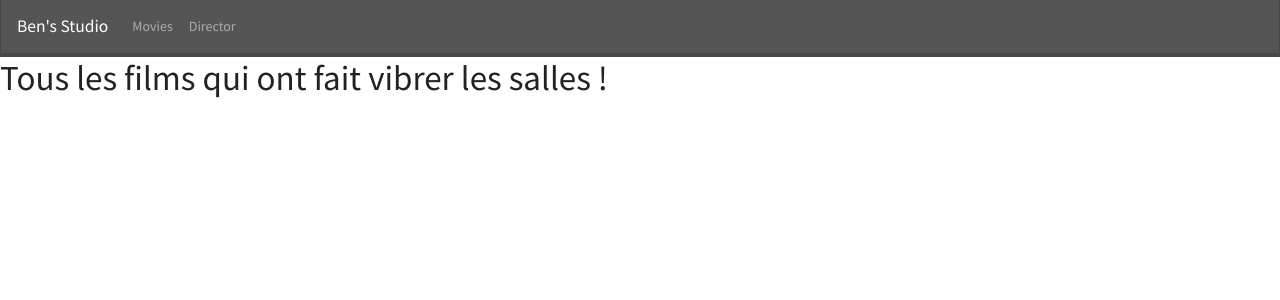
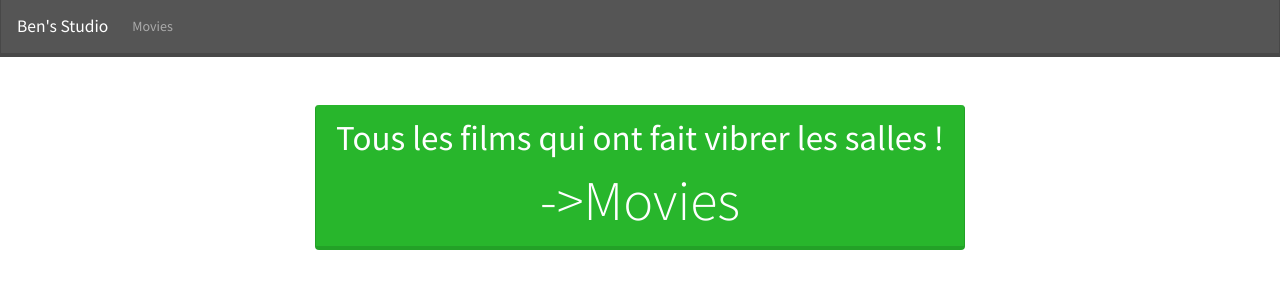
Before and after one commit to benr2o/vuejs-project, a Vue app: page /#/ in a window 1280 px wide. Shown: the top 300 px of the page. Built offline with nearby package versions, Linux system fonts and the light colour scheme.

Commit message:
add vote + change item in array + change home page

```diff
--- a/public/style.css
+++ b/public/style.css
@@ -1,5 +1,22 @@
 li {
     list-style:none;
+}
+
+.img-top {
+    position: relative;
+    height: 150px;
+    overflow: hidden;
+}
+
+.img-top > img {
+    position: absolute;
+}
+
+.card {
+    width: 300px;
+    height: 300px;
+    box-shadow: 0px 0px 15px rgb(197, 197, 197);
+    overflow: hidden;
 }
 
 .img-cover {
--- a/src/App.vue
+++ b/src/App.vue
@@ -9,9 +9,6 @@
         <ul class="navbar-nav mr-auto">
           <li class="nav-item">
               <router-link :to="'/movies'" tag="a" class="nav-item nav-link">Movies</router-link>
-          </li>
-          <li class="nav-item">
-              <router-link :to="'/movies'" tag="a" class="nav-item nav-link">Director</router-link>
           </li>
         </ul>
       </div>
--- a/src/components/Home.vue
+++ b/src/components/Home.vue
@@ -1,5 +1,8 @@
 <template>
-    <div>
-        <h1>Tous les films qui ont fait vibrer les salles !</h1>
+    <div class="row justify-content-center align-items-center mt-5">
+        <div class="alert alert-success flex-column d-flex align-items-center">
+            <h1>Tous les films qui ont fait vibrer les salles !</h1>
+            <router-link :to="'/movies'" tag="a" class="display-4 text-white"><span>-></span>Movies </router-link>
+        </div>
     </div>
 </template>
--- a/src/components/Movie/Details.vue
+++ b/src/components/Movie/Details.vue
@@ -4,11 +4,12 @@
             <img class="cover" :src="movie.img"/>
         </div>
         <div class="container">
-            <div class="row justify-content-center">
-                <h1 class="display-1 text-uppercase">{{movie.title}}</h1>
+            <div class="row justify-content-center align-items-center">
+                <h1 class="display-1 text-uppercase col-12 text-center">{{movie.title}}</h1>
+                <p>{{movie.style}} - <strong>{{movie.langue}}</strong></p>
             </div>
-            <p>{{movie.date}} / {{movie.time}} </p>
-            <p>De <strong>{{movie.dire}}</strong></p>
+            <p>{{movie.date}} / {{movie.time}}</p>
+            <p>De <strong>{{movie.dire.name}} - {{movie.dire.live}} - {{movie.dire.born}}</strong></p>
             <h2>SYNOPSIS:</h2>
             <p>{{movie.desc}}</p>
             <div class="row col">
@@ -17,6 +18,12 @@
                     <router-link :to="'/edit/' + movie.id" class="btn btn-warning">Éditer</router-link>
                 </div>
             </div>
+            <hr>
+            <fieldset class="form-group col-3">
+                <legend>Vote</legend>
+                <label for="customRange1">Note : {{movie.vote}}/5</label>
+                <input type="range"  min="0" max="5" v-model="movie.vote" class="custom-range" id="customRange1">
+            </fieldset>
         </div>
     </div>
 </template>
--- a/src/components/Movie/Edit.vue
+++ b/src/components/Movie/Edit.vue
@@ -9,15 +9,24 @@
                     </div>
                     <div class="form-group">
                         <label for="date">Date</label>
-                        <input type="text" v-model="movie.date" class="form-control" id="date" aria-describedby="date" placeholder="1 janvier 2020">
-                    </div>
-                    <div class="form-group">
-                        <label for="director">Director</label>
-                        <input type="text" v-model="movie.dire" class="form-control" id="director" aria-describedby="director" placeholder="Director">
+                        <input type="date" v-model="movie.date" class="form-control" id="date" aria-describedby="date" placeholder="1 janvier 2020">
                     </div>
                     <div class="form-group">
                         <label for="description">Description</label>
                         <textarea v-model="movie.desc" class="form-control" id="description" rows="3"></textarea>
+                    </div>
+                    <h1>Director</h1>
+                    <div class="ml-5 form-group">
+                        <label for="director">Director name</label>
+                        <input type="text" v-model="movie.dire.name" class="form-control" id="director" aria-describedby="director" placeholder="Director">
+                    </div>
+                    <div class="ml-5 form-group">
+                        <label for="director">Director live</label>
+                        <input type="text" v-model="movie.dire.live" class="form-control" id="director" aria-describedby="director" placeholder="Director">
+                    </div>
+                    <div class="ml-5 form-group">
+                        <label for="director">Director born</label>
+                        <input type="text" v-model="movie.dire.born" class="form-control" id="director" aria-describedby="director" placeholder="Director">
                     </div>
                     <router-link :to="'/details/' + movie.id" class="btn btn-primary">Submit</router-link>
                 </fieldset>
--- a/src/components/Movie/Index.vue
+++ b/src/components/Movie/Index.vue
@@ -10,7 +10,7 @@
                     aria-describedby="inputGroup-sizing-default" v-model="search">
             </div>
             <ul>
-                <div class="row">
+                <div class="row justify-content-center">
                     <MovieItem v-for="(m,i) of filteredMovie" v-bind:key="m.title" v-bind:m="m" v-bind:i="i" v-on:delete-movie="deleteMovie(i)"
                         v-on:show-movie="showMovie(i)" v-on:edit-movie="editMovie(i)">
                     </MovieItem>
@@ -44,8 +44,8 @@ export default {
       filteredMovie() {
           return this.movies.filter(post => {
               return post.title.toLowerCase().includes(this.search.toLowerCase())
-                      || post.dire.toLowerCase().includes(this.search.toLowerCase())
-                      || post.date.toString().includes(this.search.toLowerCase())
+                    || post.dire.name.toLowerCase().includes(this.search.toLowerCase())
+                    || post.date.toString().includes(this.search.toLowerCase())
           })
       }
     },
--- a/src/components/Movie/Item.vue
+++ b/src/components/Movie/Item.vue
@@ -1,8 +1,10 @@
 <template>
-    <li class="col-5 ">
+    <li class="col-12 col-md-4">
         <div class="card mb-3">
+            <div class="img-top">
+                <img style="width: 100%; display: block;" :src="m.img" alt="Card image">
+            </div>
             <h3 class="card-header">{{m.title}}</h3>
-            <img style="height: 200px; width: 100%; display: block;" :src="m.img" alt="Card image">
             <div class="card-body">
                 <router-link :to="'/details/' + m.id" class="btn btn-primary mr-1">Details</router-link>
                 <button type="button" class="btn btn-danger" v-on:click="deleteMovie(i)">Supprimer</button>
--- a/src/main.js
+++ b/src/main.js
@@ -26,28 +26,35 @@ window.shared_data = {
     {
       id: 0,
       title: "The Avengers",
-        date: "25 avril 2012",
+      date: "2012-04-25",
       time: "2h 23min",
-        dire: "Joss Whedon",
-        desc: "Lorsque Nick Fury, le directeur du S.H.I.E.L.D., l'organisation qui préserve la paix au plan mondial, cherche à former une équipe de choc pour empêcher la destruction du monde, Iron Man, Hulk, Thor, Captain America, Hawkeye et Black Widow répondent présents. Les Avengers ont beau constituer la plus fantastique des équipes, il leur reste encore à apprendre à travailler ensemble, et non les uns contre les autres, d'autant que le redoutable Loki a réussi à accéder au Cube Cosmique et à son pouvoir illimité...",
-        img: "https://occ-0-590-586.1.nflxso.net/dnm/api/v6/6AYY37jfdO6hpXcMjf9Yu5cnmO0/AAAABd1ZQ7VuC9clk91edoXjp8YiMob36S1TrzKeJD0fgvJILpOxWpymgR8HVxsgykDmfDg0iJeiNhyPZxveWHuFSejWeLUy.jpg?r=796",
+      langue: "Américain",
+      dire: { name: "Joss Whedon", live: "New York", born: "23 juin 1964" },
+      style: "Sci-Fi / Fantasy",
+      desc:
+        "Lorsque Nick Fury, le directeur du S.H.I.E.L.D., l'organisation qui préserve la paix au plan mondial, cherche à former une équipe de choc pour empêcher la destruction du monde, Iron Man, Hulk, Thor, Captain America, Hawkeye et Black Widow répondent présents. Les Avengers ont beau constituer la plus fantastique des équipes, il leur reste encore à apprendre à travailler ensemble, et non les uns contre les autres, d'autant que le redoutable Loki a réussi à accéder au Cube Cosmique et à son pouvoir illimité...",
+      img:
+        "https://occ-0-590-586.1.nflxso.net/dnm/api/v6/6AYY37jfdO6hpXcMjf9Yu5cnmO0/AAAABd1ZQ7VuC9clk91edoXjp8YiMob36S1TrzKeJD0fgvJILpOxWpymgR8HVxsgykDmfDg0iJeiNhyPZxveWHuFSejWeLUy.jpg?r=796",
       trailer: "https://www.youtube.com/watch?v=b-kTeJhHOhc",
-        show: false,
-        edit: false
-    }, {
+      vote: 0
+    },
+    {
       id: 1,
       title: "Harry Potter 1",
-        date: "5 décembre 2001",
+      date: "2001-05-12",
+      langue: "Anglais",
       time: "2h 32min",
-        dire: "Chris Columbus",
-        desc: "Orphelin, le jeune Harry Potter peut enfin quitter ses tyranniques oncle et tante Dursley lorsqu'un curieux messager lui révèle qu'il est un sorcier.",
-        img: "https://images.justwatch.com/backdrop/52992074/s1440/harry-potter-a-lecole-des-sorciers",
+      dire: {name: "Chris Columbus", live: "Spangler", born: "10 septembre 1958"},
+      style: "Fantasy",
+      desc:
+        "Orphelin, le jeune Harry Potter peut enfin quitter ses tyranniques oncle et tante Dursley lorsqu'un curieux messager lui révèle qu'il est un sorcier.",
+      img:
+        "https://images.justwatch.com/backdrop/52992074/s1440/harry-potter-a-lecole-des-sorciers",
       trailer: "https://www.youtube.com/watch?v=ht5T2thYQFk",
-        show: false,
-        edit: false
+      vote: 0
     }
   ]
-}
+};
 
 new Vue({
   render: h => h(App), router
```
Lines whose indentation alone changed are shown as unchanged.
